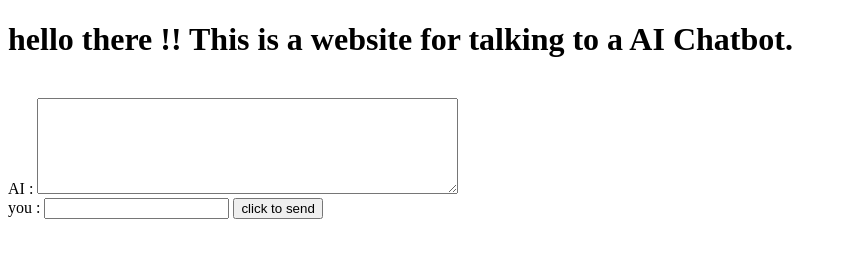
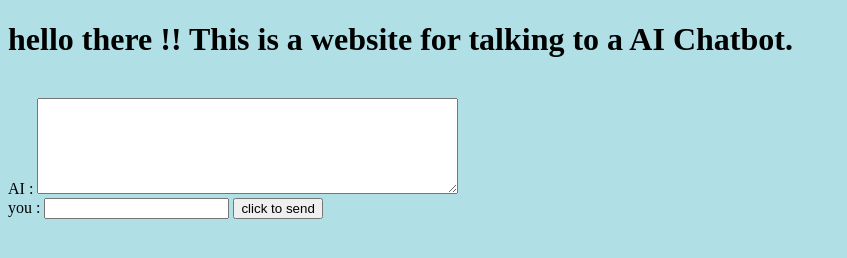
Before and after one commit to 9tykeshav/9tykeshav.github.io, a plain HTML site: page index.html in a window 1280 px wide. Shown: the whole page, without its empty margins (0-847 px from the left). Drawn offline with Linux system fonts and the light colour scheme.

Commit message:
Update styles.css

```diff
--- a/styles.css
+++ b/styles.css
@@ -1,3 +1,3 @@
 body {
-   background-color : powerblue ;
+   background-color : powderblue ;
 }
```
